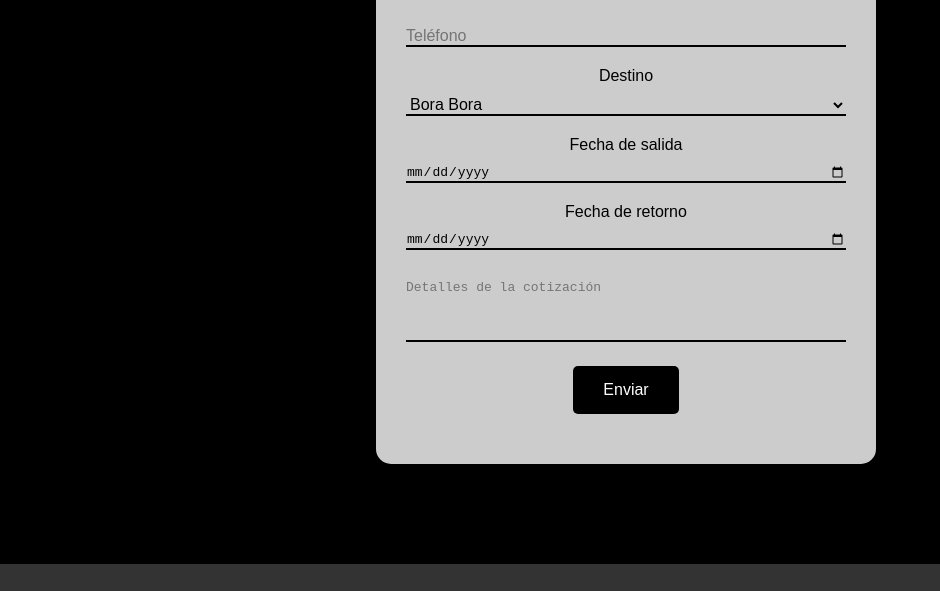
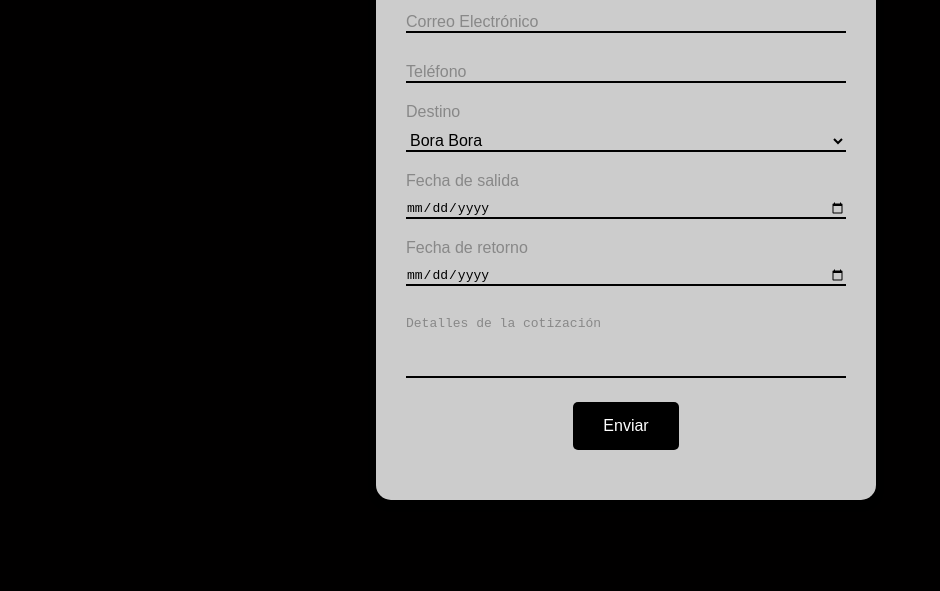
Before and after one commit to edilyrosa/euroviewapps, a website: page cotizaciones.html in a window 1280 px wide. Shown: the part 340-931 px from the top of the page, without its empty margins (14-954 px from the left). Drawn offline with Linux system fonts and the light colour scheme.

Commit message:
Cambios menores

```diff
--- a/styles.css
+++ b/styles.css
@@ -435,3 +435,14 @@ p.hidden-reveal {
     height: 90vh; /* Mantener la proporción de la imagen */
     box-shadow: 1rem 1rem 2rem #0477ea; /* Sombra alrededor de la imagen */
 }
+
+.form-group label{
+    text-align: left;
+    display: block;
+    color: #888;
+}
+
+.form-input::placeholder {
+    color: #888; /* Color gris claro */
+    opacity: 1; /* Para asegurar que el color se aplica en todos los navegadores */
+}
```
Also changed, not shown: cotizaciones.html (+2 -0 lines).
